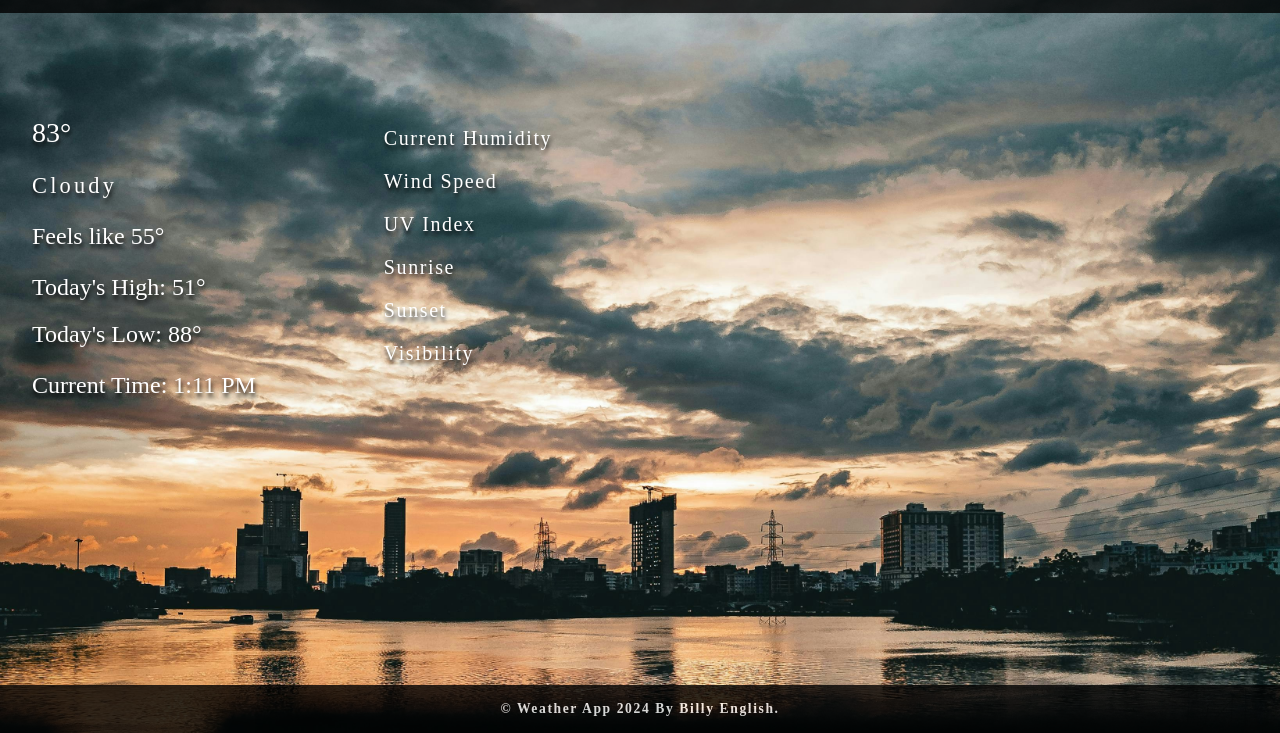
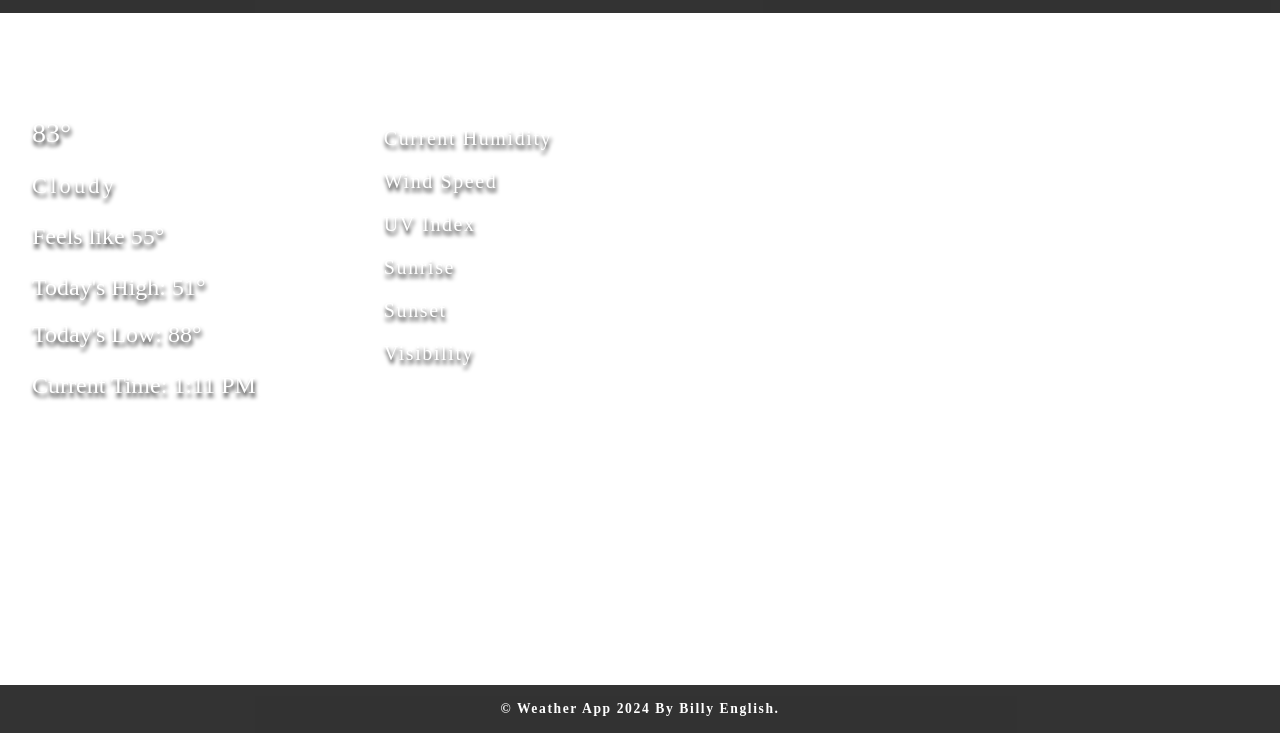
Before and after one commit to billyenglish/Weather_App, a website: page src/index.html in a window 1280 px wide. Shown: the part 67-800 px from the top of the page. Drawn offline with Linux system fonts and the light colour scheme; a web font is replaced by a local one.

Commit message:
Removed the background image.

```diff
--- a/src/styles.css
+++ b/src/styles.css
@@ -26,9 +26,6 @@ body {
 
 #container {
     min-height: 100vh;
-    background: url('./weather_background/partly_cloudy.jpg');
-    background-position: center;
-    background-size: cover;
     width: 100%;
 }
 
```
